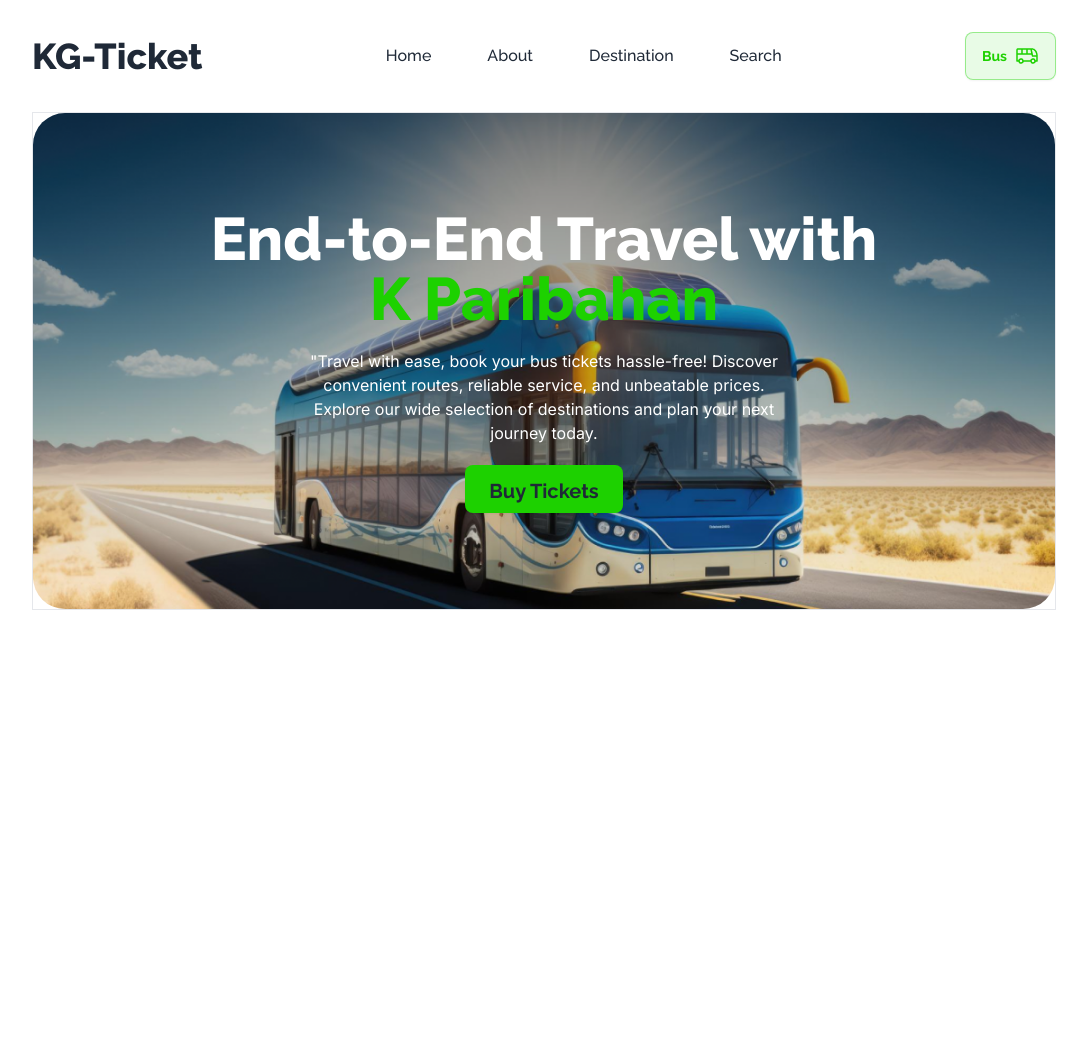
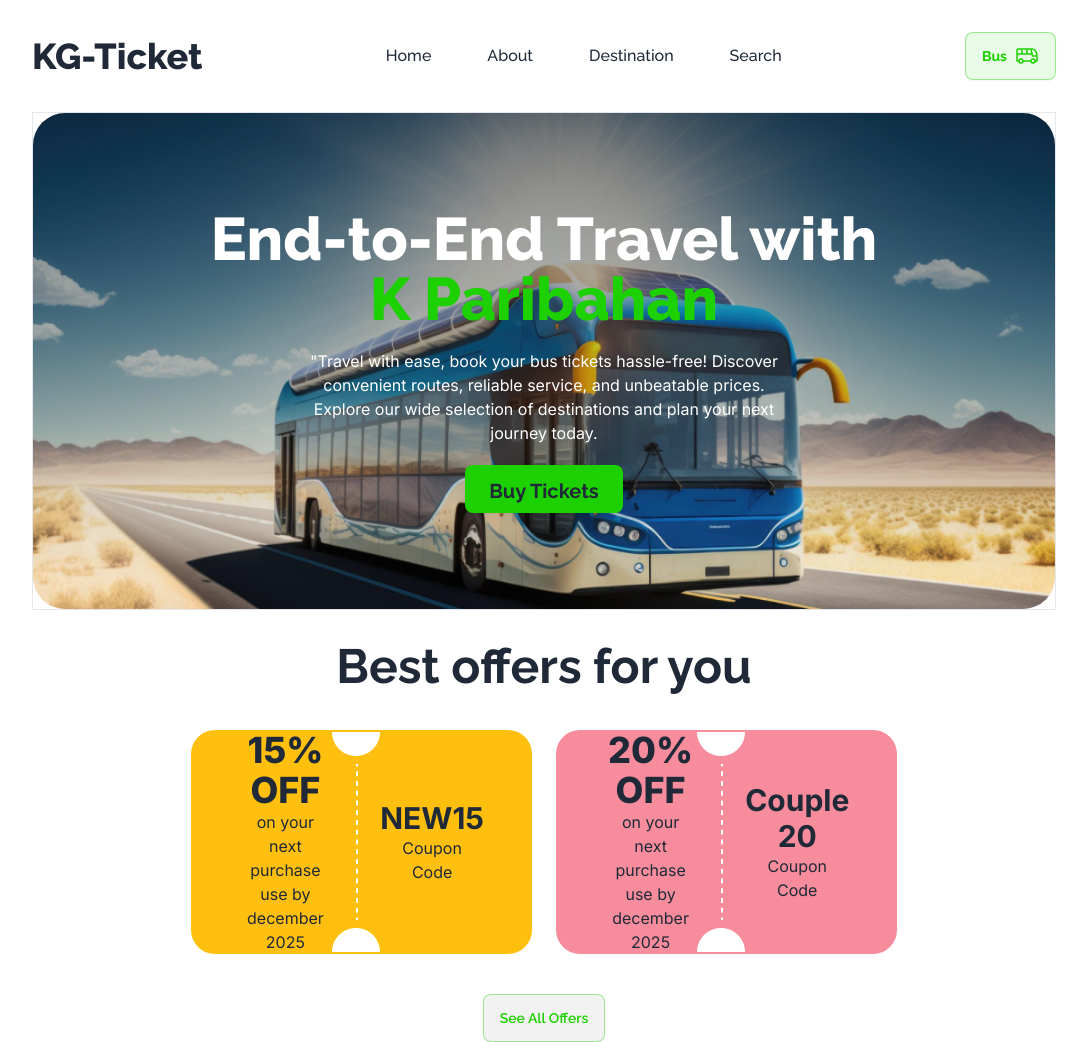
Before and after one commit to nayemhasan45/KG-Ticket, a plain HTML site: page index.html in a window 1280 px wide. Shown: the whole page, without its empty margins (96-1183 px from the left). Before the commit the page ends 800 px from the top, so only its background shows below. Drawn offline with nearby package versions, Linux system fonts and the light colour scheme.

Commit message:
cupon part complete

```diff
--- a/index.html
+++ b/index.html
@@ -23,13 +23,14 @@
         .inter {
             font-family: "Inter", sans-serif;
         }
-        .pColor{
-            color:#1DD100;
+
+        .pColor {
+            color: #1DD100;
         }
     </style>
 </head>
 
-<body>
+<body class="raleway">
     <header class="mt-8 container mx-auto w-4/5 space-y-8">
         <nav class="raleway flex items-center justify-between ">
             <h1 class="text-4xl font-extrabold">KG-Ticket</h1>
@@ -45,11 +46,14 @@
             </button>
         </nav>
         <div class="banner raleway border">
-            <div class="py-9 lg:py-20 bg-no-repeat bg-center bg-cover  rounded-[32px]" style="background-image: url(images/banner.png);">
+            <div class="py-9 lg:py-20 bg-no-repeat bg-center bg-cover  rounded-[32px]"
+                style="background-image: url(images/banner.png);">
                 <div class="hero-content text-center text-neutral-content">
                     <div class="">
-                    <h1 class="mb-5 text-white text-2xl lg:text-6xl lg:font-extrabold">End-to-End Travel with <br><span class="pColor">K Paribahan</span></h1>
-                    <p class="mb-5 text-white inter lg:w-1/2 lg:mx-auto">"Travel with ease, book your bus tickets hassle-free!
+                        <h1 class="mb-5 text-white text-2xl lg:text-6xl lg:font-extrabold">End-to-End Travel with
+                            <br><span class="pColor">K Paribahan</span></h1>
+                        <p class="mb-5 text-white inter lg:w-1/2 lg:mx-auto">"Travel with ease, book your bus tickets
+                            hassle-free!
                             Discover convenient routes, reliable service, and unbeatable prices.
                             Explore our wide selection of destinations and plan your next journey today.</p>
                         <button class="btn bg-[#1DD100] border-none text-xl font-bold px-6 py-3">Buy Tickets</button>
@@ -58,7 +62,38 @@
             </div>
         </div>
     </header>
-    <main></main>
+    <main>
+        <section class="mt-8 container mx-auto w-4/5 text-center space-y-10">
+            <h1 class="text-5xl font-bold">Best offers for you</h1>
+            <div class="flex flex-col lg:flex-row gap-6 items-center justify-center ">
+                <div class="bg-[#FFBF0F] rounded-3xl flex items-center justify-between px-12 inter lg:w-1/3">
+                    <div>
+                        <h3 class="lg:text-4xl font-extrabold">15% OFF</h3>
+                        <p>on your next purchase</p>
+                        <p>use by december 2025</p>
+                    </div>
+                    <img src="images/cupon-devider.png" alt="">
+                    <div>
+                        <h3 class="text-3xl font-bold">NEW15</h3>
+                        <p>Coupon Code</p>
+                    </div>
+                </div>
+                <div class="bg-[#F78C9C] rounded-3xl flex items-center justify-between px-12 inter lg:w-1/3">
+                    <div>
+                        <h3 class="lg:text-4xl font-extrabold">20% OFF</h3>
+                        <p>on your next purchase</p>
+                        <p>use by december 2025</p>
+                    </div>
+                    <img src="images/cupon-devider.png" alt="">
+                    <div>
+                        <h3 class="text-3xl font-bold">Couple 20</h3>
+                        <p>Coupon Code</p>
+                    </div>
+                </div>
+            </div>
+            <button class="btn pColor border border-[#1DD10066]">See All Offers</button>
+        </section>
+    </main>
     <footer></footer>
     <!-- js file -->
     <script src="scripts/utility.js"></script>
```
Lines whose indentation alone changed are shown as unchanged.
